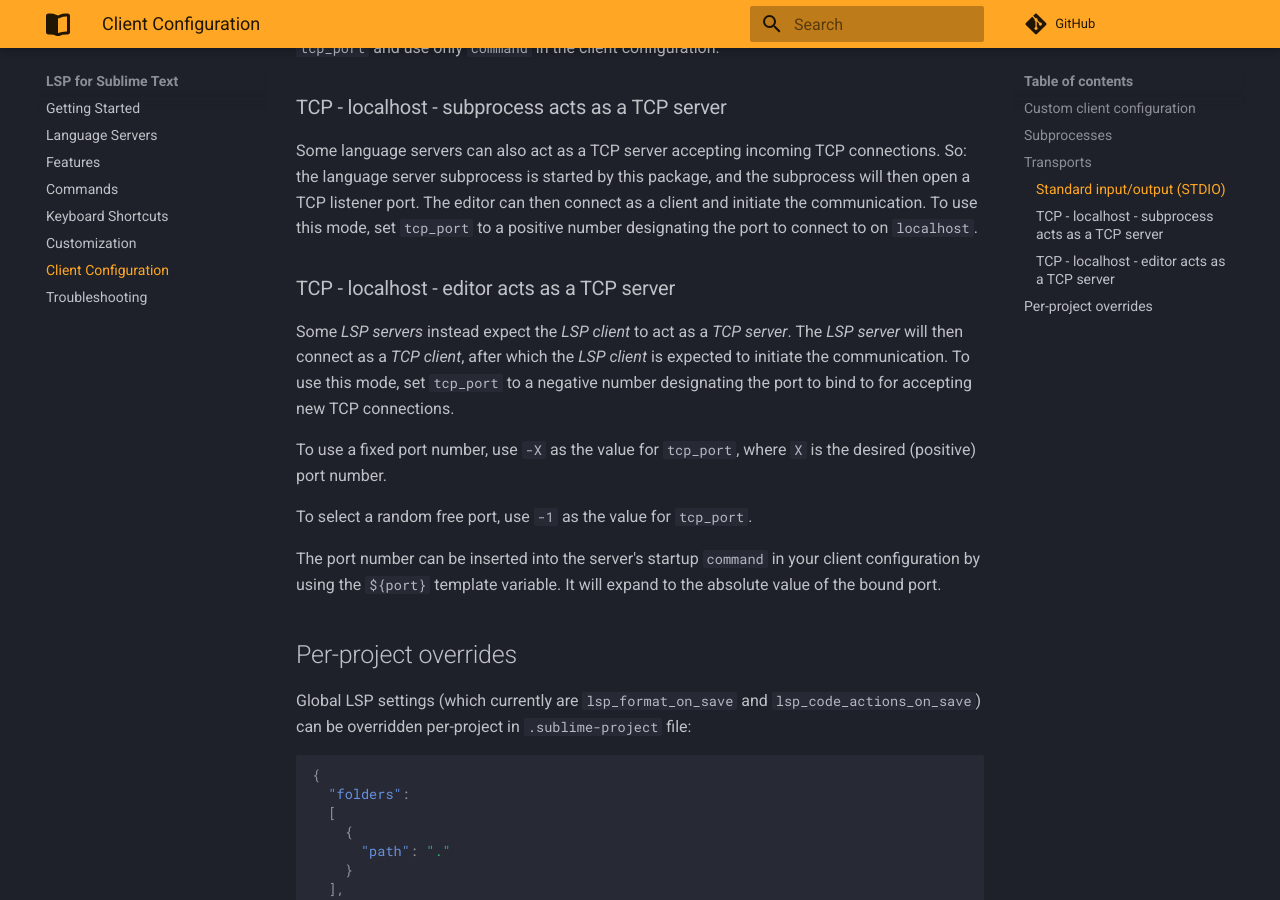
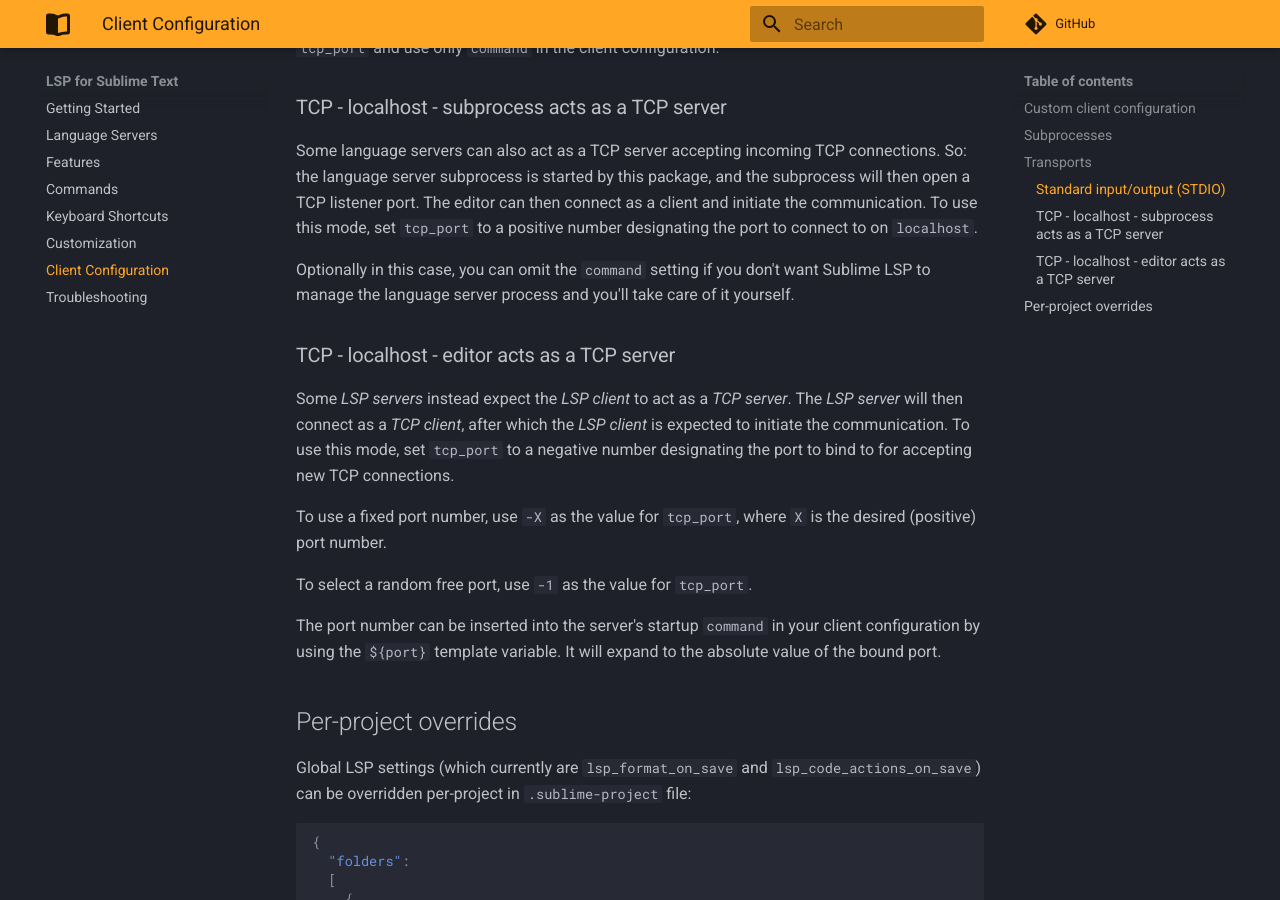
Before and after one commit to sublimelsp/LSP, an MkDocs documentation site: the page built from docs/src/client_configuration.md, in a window 1280 px wide and 900 px high, scrolled down 2462 px. Built offline with MkDocs 1.6.1 and Material for MkDocs 9.7.7, drawn with Linux system fonts in a browser that asks for light colours; comment, search, counter and statistics services are not loaded.

Commit message:
document the feature

```diff
--- a/docs/src/client_configuration.md
+++ b/docs/src/client_configuration.md
@@ -65,6 +65,8 @@ The vast majority of language servers can communicate over stdio. To use stdio,
 
 Some language servers can also act as a TCP server accepting incoming TCP connections. So: the language server subprocess is started by this package, and the subprocess will then open a TCP listener port. The editor can then connect as a client and initiate the communication. To use this mode, set `tcp_port` to a positive number designating the port to connect to on `localhost`.
 
+Optionally in this case, you can omit the `command` setting if you don't want Sublime LSP to manage the language server process and you'll take care of it yourself.
+
 ### TCP - localhost - editor acts as a TCP server
 
 Some _LSP servers_ instead expect the _LSP client_ to act as a _TCP server_. The _LSP server_ will then connect as a _TCP client_, after which the _LSP client_ is expected to initiate the communication. To use this mode, set `tcp_port` to a negative number designating the port to bind to for accepting new TCP connections.
```
